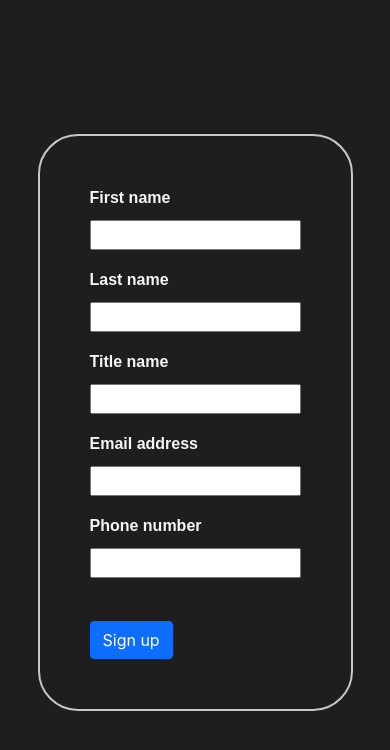
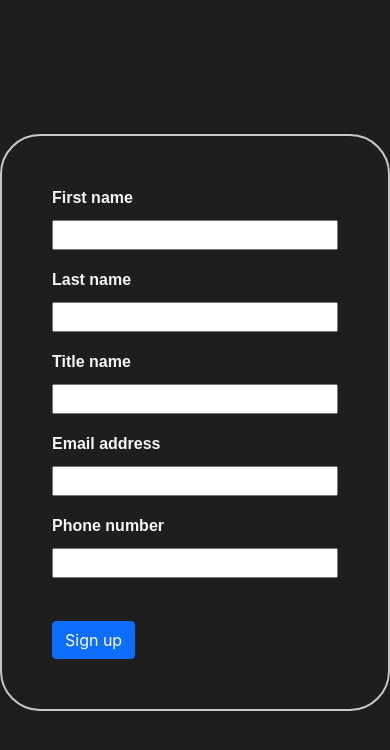
Before and after one commit to Nesmith-Charlesii/mass_notification_fe, a React (Create React App) app: page /register in a window 390 px wide. Shown: the top 750 px of the page. Built offline with nearby package versions, Linux system fonts and the light colour scheme.

Commit message:
responsive form for mobile and desktop

```diff
--- a/src/pages/sign_in/components/register/styles.js
+++ b/src/pages/sign_in/components/register/styles.js
@@ -10,6 +10,7 @@ const useStyles = createUseStyles({
     },
     formContainer: {
         minHeight: "40vh",
+        width: "400px",
         display: "flex",
         justifyContent: "center",
         alignItems: "center",
@@ -19,6 +20,7 @@ const useStyles = createUseStyles({
     form: {
         padding: "50px",
         height: "100%",
+        maxWidth: "100%",
         display: "flex",
         flexDirection: "column",
         alignItems: "center",
@@ -32,7 +34,7 @@ const useStyles = createUseStyles({
             marginBottom: "8px"
         },
         '& .form-group, input': {
-            width: "25vh",
+            width: "100%",
         }
     },
     buttonContainer: {
```
